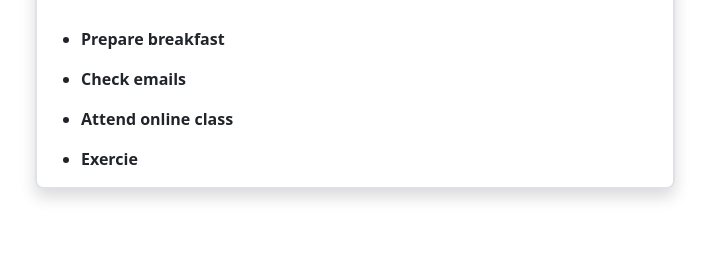
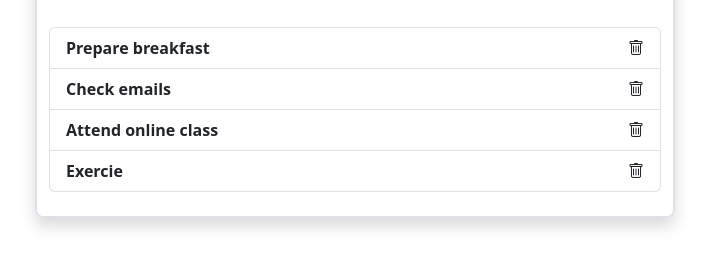
Before and after one commit to orsoli/vue-todolist, a plain HTML site: page index.html in a window 1280 px wide. Shown: the part 127-394 px from the top of the page, without its empty margins (285-994 px from the left). Drawn offline with nearby package versions, Linux system fonts and the light colour scheme.

Commit message:
finish MIlestone1

```diff
--- a/index.html
+++ b/index.html
@@ -34,13 +34,14 @@
         </header>
         <!-- Main  -->
         <main>
-            <ul>
-                <li v-for="(item, i) in itemList" class="fs-6 fw-bold">
-                    <p>{{item.text}}</p>
+            <ul class="list-group mb-4">
+                <li v-for="(item, i) in itemList" class="fs-6 fw-bold list-group-item d-flex justify-content-between">
+                    <span :class="[markClass(i), 'm-0']">{{item.text}}</span>
+                    <i class="bi bi-trash"></i>
                 </li>
             </ul>
+
         </main>
-
     </div>
 
     <!-- Veu Scripts  -->
--- a/js/index.js
+++ b/js/index.js
@@ -6,26 +6,24 @@ const app = createApp({
   data() {
     return {
       title: " TODAY To do", // Title of app variables
-      item: null, // Initial variable of item
       // Create itemList
       itemList: [
-        {
-          text: "Prepare breakfast",
-          done: true,
-        },
-        {
-          text: "Check emails",
-          done: false,
-        },
-        {
-          text: "Attend online class",
-          done: false,
-        },
-        {
-          text: "Exercie",
-          done: false,
-        },
+        { text: "Prepare breakfast", done: false },
+        { text: "Check emails", done: false },
+        { text: "Attend online class", done: false },
+        { text: "Exercie", done: false },
       ],
     };
   },
+
+  // Methods
+  methods: {
+    isDone(i) {
+      this.itemList[i].done = !this.itemList[i].done; // Mark as done 'change the value of done'
+    },
+
+    markClass(i) {
+      return this.itemList[i].done ? "text-decoration-underline" : ""; // The mark class value changed
+    },
+  },
 }).mount("#app");
```
